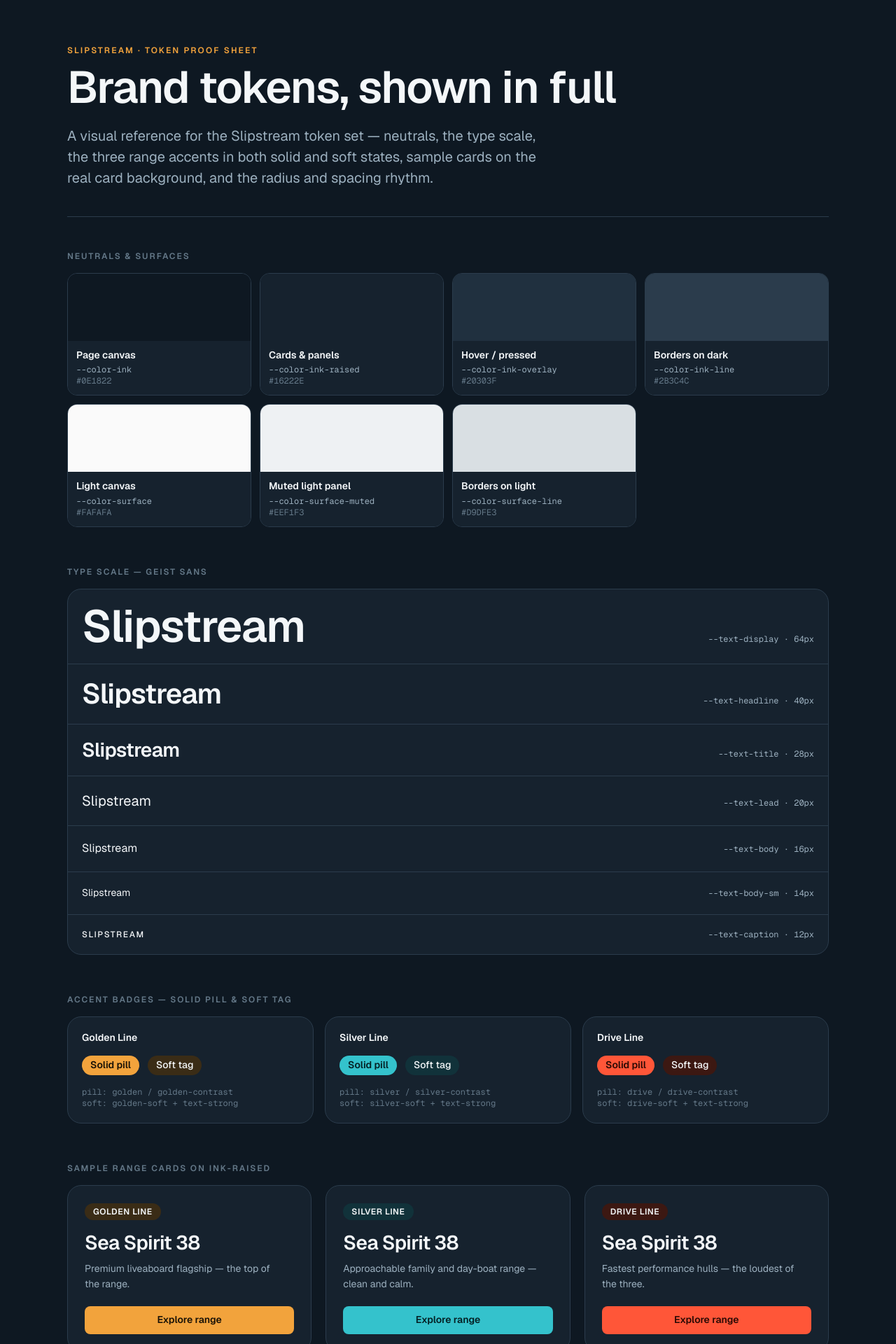
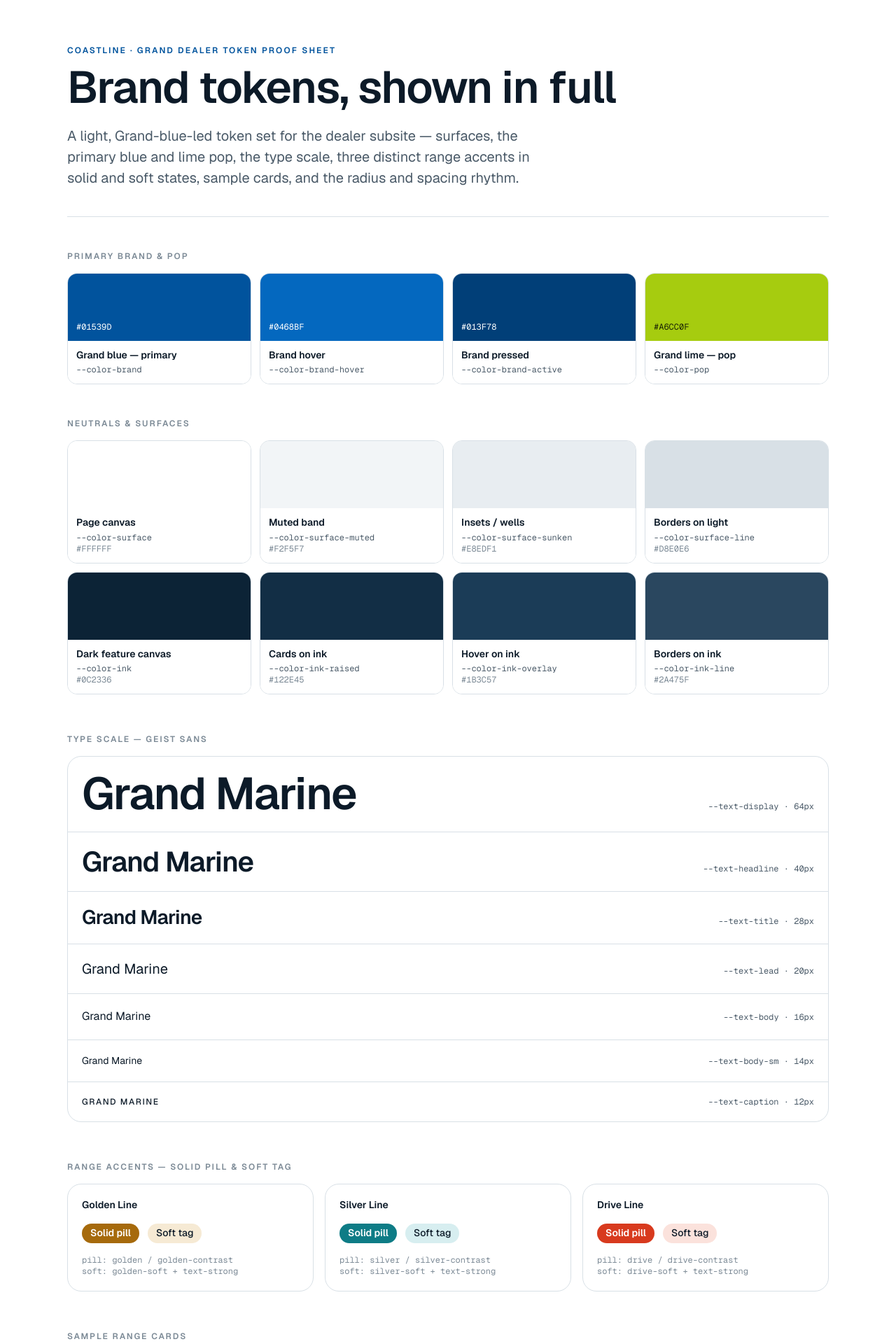
Before and after one commit to SeanUK1-pt/grand_pt, a Next.js app: page / in a window 1280 px wide. Shown: the top 1920 px of the page at 70% size. Built offline with nearby package versions, Linux system fonts and the light colour scheme.

Commit message:
feat: rebrand from Slipstream to Coastline color tokens
Co-authored-by: SeanUK1-pt <296138518+SeanUK1-pt@users.noreply.github.com>

```diff
--- a/src/app/globals.css
+++ b/src/app/globals.css
@@ -1,71 +1,86 @@
 @import "tailwindcss";
 
 /* =================================================================
-   SLIPSTREAM — RIB dealer brand tokens
-   Dark, performance-led base + three differentiated range accents.
+   COASTLINE — Grand RIB dealer brand tokens
+   Light, bright base led by Grand's signature blue (#01539D),
+   with a lime energy pop and three distinct range accents.
+   The dark "ink" family is retained for optional premium feature
+   sections within an otherwise light site.
    Source of truth: raw CSS variables in :root.
    Exposed to Tailwind as utilities via @theme inline below.
    ================================================================= */
 
 :root {
-  /* ---- Neutrals: cool ink charcoal family ---- */
-  --ink: #0e1822; /* deepest canvas / page background */
-  --ink-raised: #16222e; /* cards & panels on the ink canvas */
-  --ink-overlay: #20303f; /* hover / elevated / pressed states */
-  --ink-line: #2b3c4c; /* hairline borders & dividers on dark */
+  /* ---- Light surfaces (the default canvas, mirrors grandboats.com) ---- */
+  --surface: #ffffff; /* page background */
+  --surface-muted: #f2f5f7; /* muted panels / alternating bands */
+  --surface-sunken: #e8edf1; /* insets, wells, table headers */
+  --surface-line: #d8e0e6; /* hairline borders & dividers on light */
 
-  /* ---- Light surfaces (for light sections / inverted blocks) ---- */
-  --surface: #fafafa; /* light canvas */
-  --surface-muted: #eef1f3; /* muted light panels */
-  --surface-line: #d9dfe3; /* borders on light */
+  /* ---- Text / foreground (on light surfaces) ---- */
+  --text-strong: #0c1a28; /* primary headings & body */
+  --text-muted: #4a5a68; /* secondary text */
+  --text-subtle: #7c8a96; /* captions / disabled */
+  --text-inverse: #ffffff; /* text on dark / on accents */
 
-  /* ---- Text / foreground ---- */
-  --text-strong: #f4f7f9; /* primary text on ink */
-  --text-muted: #9cb0bf; /* secondary text on ink */
-  --text-subtle: #647888; /* captions / disabled on ink */
-  --text-inverse: #0e1822; /* text on light surfaces & on accents */
+  /* ---- Primary: Grand blue (sampled from grandboats.com) ---- */
+  --brand: #01539d;
+  --brand-hover: #0468bf; /* lighter hover for buttons/links */
+  --brand-active: #013f78; /* pressed / deep */
+  --brand-soft: #e2edf6; /* tint for chips/badges on light */
+  --brand-contrast: #ffffff; /* text/icon on solid brand */
 
-  /* ---- Golden Line accent (premium flagship) ---- */
-  --golden: #f2a33c;
-  --golden-hover: #f6b25c;
-  --golden-soft: #3a2c16; /* badge / chip background on ink */
-  --golden-contrast: #1a1206; /* text/icon on solid golden */
+  /* ---- Pop: Grand lime (energy accent, used sparingly) ---- */
+  --pop: #a6cc0f;
+  --pop-hover: #b8dd2a;
+  --pop-soft: #eef6cf;
+  --pop-contrast: #1c2606; /* text/icon on solid lime */
 
-  /* ---- Silver Line accent (approachable / family) ---- */
-  --silver: #34c2cc;
-  --silver-hover: #54d2db;
-  --silver-soft: #11323a; /* badge / chip background on ink */
-  --silver-contrast: #042024; /* text/icon on solid silver */
+  /* ---- Golden Line accent (premium flagship) — deep brass ---- */
+  --golden: #a66a0c;
+  --golden-hover: #c0801c;
+  --golden-soft: #f6ead4; /* badge / chip background on light */
+  --golden-contrast: #ffffff; /* text/icon on solid golden */
 
-  /* ---- Drive Line accent (fastest hulls / sport) ---- */
-  --drive: #ff5638;
-  --drive-hover: #ff7058;
-  --drive-soft: #3c1812; /* badge / chip background on ink */
-  --drive-contrast: #2a0a05; /* text/icon on solid drive */
+  /* ---- Silver Line accent (approachable / family) — deep teal ---- */
+  --silver: #0e7c86;
+  --silver-hover: #149aa6;
+  --silver-soft: #d7eef0; /* badge / chip background on light */
+  --silver-contrast: #ffffff; /* text/icon on solid silver */
 
-  /* ---- Focus ring ---- */
-  --ring: #34c2cc;
+  /* ---- Drive Line accent (fastest hulls / sport) — signal red ---- */
+  --drive: #d83a1e;
+  --drive-hover: #ed4f33;
+  --drive-soft: #fbe2dc; /* badge / chip background on light */
+  --drive-contrast: #ffffff; /* text/icon on solid drive */
+
+  /* ---- Ink family (retained for optional dark feature sections) ---- */
+  --ink: #0c2336; /* navy-leaning dark canvas */
+  --ink-raised: #122e45; /* cards & panels on ink */
+  --ink-overlay: #1b3c57; /* hover / elevated on ink */
+  --ink-line: #2a475f; /* hairline borders on ink */
+  --ink-text: #eef4f9; /* primary text on ink */
+  --ink-text-muted: #9db3c4; /* secondary text on ink */
+
+  /* ---- Focus ring (uses brand blue) ---- */
+  --ring: #0468bf;
 
   /* ---- Radius scale (taut, technical corners) ---- */
-  --r-sm: 0.25rem;
-  --r-md: 0.5rem;
-  --r-lg: 0.875rem;
-  --r-xl: 1.25rem;
+  --r-sm: 0.25rem; /* 4px  — inputs, small chips */
+  --r-md: 0.5rem; /* 8px  — buttons, badges */
+  --r-lg: 0.875rem; /* 14px — cards */
+  --r-xl: 1.25rem; /* 20px — large feature panels */
 }
 
 @theme inline {
-  /* Base background/foreground (wired to ink so the dark base is the default) */
-  --color-background: var(--ink);
+  /* Base background/foreground (wired to the light surface as default) */
+  --color-background: var(--surface);
   --color-foreground: var(--text-strong);
 
-  /* Neutrals */
-  --color-ink: var(--ink);
-  --color-ink-raised: var(--ink-raised);
-  --color-ink-overlay: var(--ink-overlay);
-  --color-ink-line: var(--ink-line);
-
+  /* Light surfaces */
   --color-surface: var(--surface);
   --color-surface-muted: var(--surface-muted);
+  --color-surface-sunken: var(--surface-sunken);
   --color-surface-line: var(--surface-line);
 
   /* Text */
@@ -73,6 +88,19 @@
   --color-text-muted: var(--text-muted);
   --color-text-subtle: var(--text-subtle);
   --color-text-inverse: var(--text-inverse);
+
+  /* Primary brand */
+  --color-brand: var(--brand);
+  --color-brand-hover: var(--brand-hover);
+  --color-brand-active: var(--brand-active);
+  --color-brand-soft: var(--brand-soft);
+  --color-brand-contrast: var(--brand-contrast);
+
+  /* Lime pop */
+  --color-pop: var(--pop);
+  --color-pop-hover: var(--pop-hover);
+  --color-pop-soft: var(--pop-soft);
+  --color-pop-contrast: var(--pop-contrast);
 
   /* Golden Line */
   --color-golden: var(--golden);
@@ -92,6 +120,14 @@
   --color-drive-soft: var(--drive-soft);
   --color-drive-contrast: var(--drive-contrast);
 
+  /* Ink family */
+  --color-ink: var(--ink);
+  --color-ink-raised: var(--ink-raised);
+  --color-ink-overlay: var(--ink-overlay);
+  --color-ink-line: var(--ink-line);
+  --color-ink-text: var(--ink-text);
+  --color-ink-text-muted: var(--ink-text-muted);
+
   /* Ring */
   --color-ring: var(--ring);
 
@@ -99,7 +135,7 @@
   --font-sans: var(--font-geist-sans), system-ui, sans-serif;
   --font-mono: var(--font-geist-mono), ui-monospace, monospace;
 
-  /* ---- Type scale (paired with the sporty / semi-luxury direction) ---- */
+  /* ---- Type scale (sporty / semi-luxury, Geist Sans) ---- */
   --text-caption: 0.75rem; /* 12px — labels, eyebrows */
   --text-caption--line-height: 1rem;
   --text-body-sm: 0.875rem; /* 14px — dense UI text */
@@ -123,7 +159,7 @@
 }
 
 body {
-  background: var(--ink);
+  background: var(--surface);
   color: var(--text-strong);
   font-family: var(--font-geist-sans), system-ui, sans-serif;
 }
--- a/src/app/layout.tsx
+++ b/src/app/layout.tsx
@@ -13,9 +13,9 @@ const geistMono = Geist_Mono({
 });
 
 export const metadata: Metadata = {
-  title: "RIB Dealer — Brand Colour Study",
+  title: "Grand Dealer — Brand Token Proof Sheet",
   description:
-    "Two palette directions for a sporty, semi-luxury RIB dealer, with three differentiated range accents.",
+    "Light, Grand-blue-led token set for the dealer subsite, with three distinct range accents.",
 };
 
 export default function RootLayout({
@@ -26,7 +26,7 @@ export default function RootLayout({
   return (
     <html
       lang="en"
-      className={`${geistSans.variable} ${geistMono.variable} h-full bg-[#FAFAFA] antialiased`}
+      className={`${geistSans.variable} ${geistMono.variable} h-full bg-surface antialiased`}
     >
       <body className="min-h-full flex flex-col">{children}</body>
     </html>
--- a/src/app/page.tsx
+++ b/src/app/page.tsx
@@ -1,11 +1,19 @@
 const neutrals = [
-  { token: "--color-ink", cls: "bg-ink", hex: "#0E1822", role: "Page canvas" },
-  { token: "--color-ink-raised", cls: "bg-ink-raised", hex: "#16222E", role: "Cards & panels" },
-  { token: "--color-ink-overlay", cls: "bg-ink-overlay", hex: "#20303F", role: "Hover / pressed" },
-  { token: "--color-ink-line", cls: "bg-ink-line", hex: "#2B3C4C", role: "Borders on dark" },
-  { token: "--color-surface", cls: "bg-surface", hex: "#FAFAFA", role: "Light canvas" },
-  { token: "--color-surface-muted", cls: "bg-surface-muted", hex: "#EEF1F3", role: "Muted light panel" },
-  { token: "--color-surface-line", cls: "bg-surface-line", hex: "#D9DFE3", role: "Borders on light" },
+  { token: "--color-surface", cls: "bg-surface", hex: "#FFFFFF", role: "Page canvas" },
+  { token: "--color-surface-muted", cls: "bg-surface-muted", hex: "#F2F5F7", role: "Muted band" },
+  { token: "--color-surface-sunken", cls: "bg-surface-sunken", hex: "#E8EDF1", role: "Insets / wells" },
+  { token: "--color-surface-line", cls: "bg-surface-line", hex: "#D8E0E6", role: "Borders on light" },
+  { token: "--color-ink", cls: "bg-ink", hex: "#0C2336", role: "Dark feature canvas" },
+  { token: "--color-ink-raised", cls: "bg-ink-raised", hex: "#122E45", role: "Cards on ink" },
+  { token: "--color-ink-overlay", cls: "bg-ink-overlay", hex: "#1B3C57", role: "Hover on ink" },
+  { token: "--color-ink-line", cls: "bg-ink-line", hex: "#2A475F", role: "Borders on ink" },
+] as const
+
+const brandSwatches = [
+  { token: "--color-brand", cls: "bg-brand", hex: "#01539D", role: "Grand blue — primary", contrast: "text-brand-contrast" },
+  { token: "--color-brand-hover", cls: "bg-brand-hover", hex: "#0468BF", role: "Brand hover", contrast: "text-brand-contrast" },
+  { token: "--color-brand-active", cls: "bg-brand-active", hex: "#013F78", role: "Brand pressed", contrast: "text-brand-contrast" },
+  { token: "--color-pop", cls: "bg-pop", hex: "#A6CC0F", role: "Grand lime — pop", contrast: "text-pop-contrast" },
 ] as const
 
 const typeScale = [
@@ -20,6 +28,7 @@ const typeScale = [
 
 type Range = {
   label: string
+  model: string
   desc: string
   solid: string
   solidContrast: string
@@ -31,6 +40,7 @@ type Range = {
 const ranges: Range[] = [
   {
     label: "Golden Line",
+    model: "Golden Line 580",
     desc: "Premium liveaboard flagship — the top of the range.",
     solid: "bg-golden",
     solidContrast: "text-golden-contrast",
@@ -40,6 +50,7 @@ const ranges: Range[] = [
   },
   {
     label: "Silver Line",
+    model: "Silver Line 360",
     desc: "Approachable family and day-boat range — clean and calm.",
     solid: "bg-silver",
     solidContrast: "text-silver-contrast",
@@ -49,6 +60,7 @@ const ranges: Range[] = [
   },
   {
     label: "Drive Line",
+    model: "Drive Line 300",
     desc: "Fastest performance hulls — the loudest of the three.",
     solid: "bg-drive",
     solidContrast: "text-drive-contrast",
@@ -82,21 +94,43 @@ function SectionLabel({ children }: { children: React.ReactNode }) {
 
 export default function Page() {
   return (
-    <div className="min-h-screen bg-ink font-sans text-text-strong">
+    <div className="min-h-screen bg-surface font-sans text-text-strong">
       <main className="mx-auto max-w-6xl px-6 py-16 sm:px-8">
-        <header className="border-b border-ink-line pb-10">
-          <p className="text-caption font-semibold uppercase tracking-[0.18em] text-golden">
-            Slipstream · Token proof sheet
+        <header className="border-b border-surface-line pb-10">
+          <p className="text-caption font-semibold uppercase tracking-[0.18em] text-brand">
+            Coastline · Grand dealer token proof sheet
           </p>
           <h1 className="mt-3 text-headline font-semibold tracking-tight text-balance sm:text-display">
             Brand tokens, shown in full
           </h1>
           <p className="mt-5 max-w-2xl text-lead text-text-muted text-pretty">
-            A visual reference for the Slipstream token set — neutrals, the type
-            scale, the three range accents in both solid and soft states, sample
-            cards on the real card background, and the radius and spacing rhythm.
+            A light, Grand-blue-led token set for the dealer subsite — surfaces,
+            the primary blue and lime pop, the type scale, three distinct range
+            accents in solid and soft states, sample cards, and the radius and
+            spacing rhythm.
           </p>
         </header>
+
+        {/* Brand + pop swatches */}
+        <section className="pt-12">
+          <SectionLabel>Primary brand &amp; pop</SectionLabel>
+          <div className="mt-4 grid grid-cols-2 gap-3 sm:grid-cols-4">
+            {brandSwatches.map((b) => (
+              <div
+                key={b.token}
+                className="overflow-hidden rounded-lg border border-surface-line"
+              >
+                <div className={`flex h-24 items-end p-3 ${b.cls}`}>
+                  <span className={`font-mono text-caption ${b.contrast}`}>{b.hex}</span>
+                </div>
+                <div className="bg-surface px-3 py-3">
+                  <p className="text-body-sm font-semibold leading-tight">{b.role}</p>
+                  <p className="mt-1 font-mono text-caption text-text-muted">{b.token}</p>
+                </div>
+              </div>
+            ))}
+          </div>
+        </section>
 
         {/* Neutral swatches */}
         <section className="pt-12">
@@ -105,10 +139,10 @@ export default function Page() {
             {neutrals.map((n) => (
               <div
                 key={n.token}
-                className="overflow-hidden rounded-lg border border-ink-line"
+                className="overflow-hidden rounded-lg border border-surface-line"
               >
                 <div className={`h-24 ${n.cls}`} />
-                <div className="bg-ink-raised px-3 py-3">
+                <div className="bg-surface px-3 py-3">
                   <p className="text-body-sm font-semibold leading-tight">{n.role}</p>
                   <p className="mt-1 font-mono text-caption text-text-muted">{n.token}</p>
                   <p className="font-mono text-caption uppercase text-text-subtle">{n.hex}</p>
@@ -121,14 +155,14 @@ export default function Page() {
         {/* Type scale */}
         <section className="pt-14">
           <SectionLabel>Type scale — Geist Sans</SectionLabel>
-          <div className="mt-4 divide-y divide-ink-line rounded-xl border border-ink-line bg-ink-raised">
+          <div className="mt-4 divide-y divide-surface-line rounded-xl border border-surface-line bg-surface">
             {typeScale.map((t) => (
               <div
                 key={t.token}
                 className="flex flex-col gap-1 px-5 py-5 sm:flex-row sm:items-baseline sm:justify-between sm:gap-6"
               >
                 <p className={`${t.cls} ${t.weight} text-text-strong text-pretty`}>
-                  Slipstream
+                  Grand Marine
                 </p>
                 <p className="shrink-0 font-mono text-caption text-text-muted">
                   {t.token} · {t.px}
@@ -140,12 +174,12 @@ export default function Page() {
 
         {/* Accent badges: solid + soft */}
         <section className="pt-14">
-          <SectionLabel>Accent badges — solid pill &amp; soft tag</SectionLabel>
+          <SectionLabel>Range accents — solid pill &amp; soft tag</SectionLabel>
           <div className="mt-4 grid grid-cols-1 gap-4 sm:grid-cols-3">
             {ranges.map((r) => (
               <div
                 key={r.label}
-                className="rounded-xl border border-ink-line bg-ink-raised p-5"
+                className="rounded-xl border border-surface-line bg-surface p-5"
               >
                 <p className="text-body-sm font-semibold text-text-strong">{r.label}</p>
                 <div className="mt-4 flex flex-wrap items-center gap-3">
@@ -171,14 +205,14 @@ export default function Page() {
           </div>
         </section>
 
-        {/* Sample cards on ink-raised */}
+        {/* Sample cards on surface */}
         <section className="pt-14">
-          <SectionLabel>Sample range cards on ink-raised</SectionLabel>
+          <SectionLabel>Sample range cards</SectionLabel>
           <div className="mt-4 grid grid-cols-1 gap-5 sm:grid-cols-3">
             {ranges.map((r) => (
               <article
                 key={r.label}
-                className="rounded-xl border border-ink-line bg-ink-raised p-6"
+                className="rounded-xl border border-surface-line bg-surface p-6 shadow-sm"
               >
                 <span
                   className={`inline-flex items-center rounded-full px-3 py-1 text-caption font-semibold uppercase tracking-wider ${r.soft} text-text-strong`}
@@ -186,7 +220,7 @@ export default function Page() {
                   {r.label}
                 </span>
                 <h3 className="mt-4 text-title font-semibold tracking-tight text-text-strong">
-                  Sea Spirit 38
+                  {r.model}
                 </h3>
                 <p className="mt-2 text-body-sm leading-relaxed text-text-muted text-pretty">
                   {r.desc}
@@ -202,6 +236,37 @@ export default function Page() {
           </div>
         </section>
 
+        {/* Dark feature section (retained ink family) */}
+        <section className="pt-14">
+          <SectionLabel>Optional dark feature section</SectionLabel>
+          <div className="mt-4 rounded-xl border border-ink-line bg-ink p-8">
+            <span className="inline-flex items-center rounded-full bg-brand px-3 py-1 text-caption font-semibold uppercase tracking-wider text-brand-contrast">
+              Showroom
+            </span>
+            <h3 className="mt-4 text-title font-semibold tracking-tight text-ink-text sm:text-headline">
+              A premium band, used sparingly
+            </h3>
+            <p className="mt-3 max-w-xl text-body text-ink-text-muted text-pretty">
+              The ink family keeps a dark, high-end option for hero or flagship
+              moments — without making the whole site dark and off-brand.
+            </p>
+            <div className="mt-6 flex flex-wrap gap-3">
+              <button
+                type="button"
+                className="rounded-md bg-brand px-5 py-2.5 text-body-sm font-semibold text-brand-contrast"
+              >
+                Book a viewing
+              </button>
+              <button
+                type="button"
+                className="rounded-md bg-pop px-5 py-2.5 text-body-sm font-semibold text-pop-contrast"
+              >
+                Build your boat
+              </button>
+            </div>
+          </div>
+        </section>
+
         {/* Radius + spacing ruler */}
         <section className="pt-14 pb-8">
           <SectionLabel>Radius scale</SectionLabel>
@@ -209,7 +274,7 @@ export default function Page() {
             {radii.map((r) => (
               <div key={r.token} className="flex flex-col items-center gap-2">
                 <div
-                  className={`h-20 w-20 border border-golden bg-ink-overlay ${r.cls}`}
+                  className={`h-20 w-20 border border-brand bg-brand-soft ${r.cls}`}
                 />
                 <p className="font-mono text-caption text-text-muted">{r.label}</p>
               </div>
@@ -226,7 +291,7 @@ export default function Page() {
                   </p>
                   <div className={`flex ${g.cls}`}>
                     {[0, 1, 2, 3].map((i) => (
-                      <div key={i} className="h-8 w-8 rounded-sm bg-silver" />
+                      <div key={i} className="h-8 w-8 rounded-sm bg-brand" />
                     ))}
                   </div>
                 </div>
```
